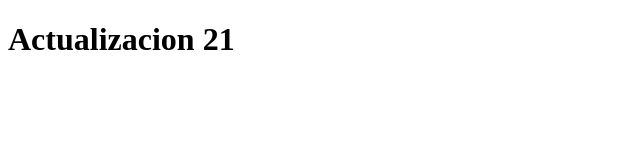
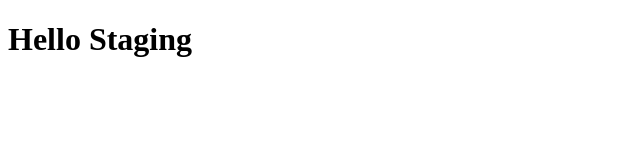
Before and after one commit to jrguevara/sitio_web, a plain HTML site: page index.html in a window 1280 px wide. Shown: the whole page, without its empty margins (0-640 px from the left). Drawn offline with Linux system fonts and the light colour scheme.

Commit message:
2nd commit

```diff
--- a/index.html
+++ b/index.html
@@ -7,6 +7,6 @@
     <title>Actions</title>
 </head>
 <body>
-    <h1>Actualizacion 21</h1>
+    <h1>Hello Staging</h1>
 </body>
 </html>
```
